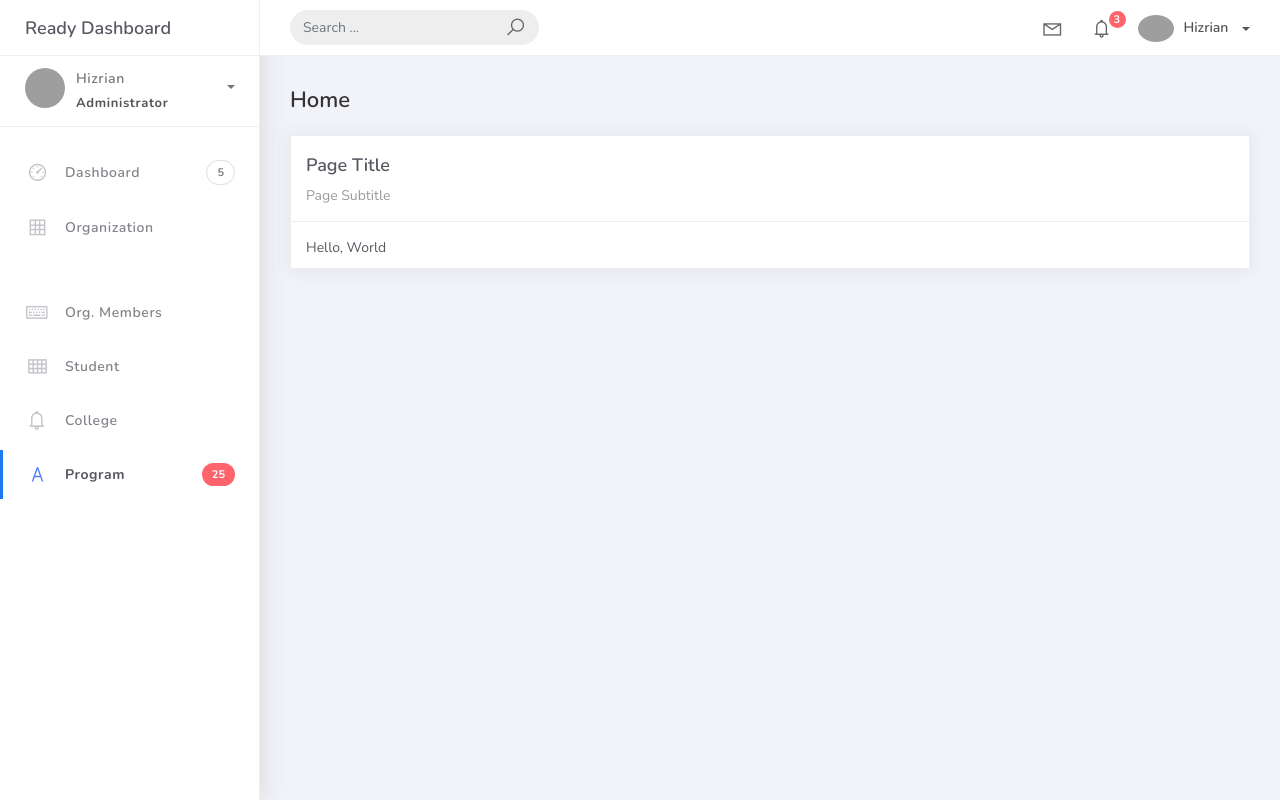
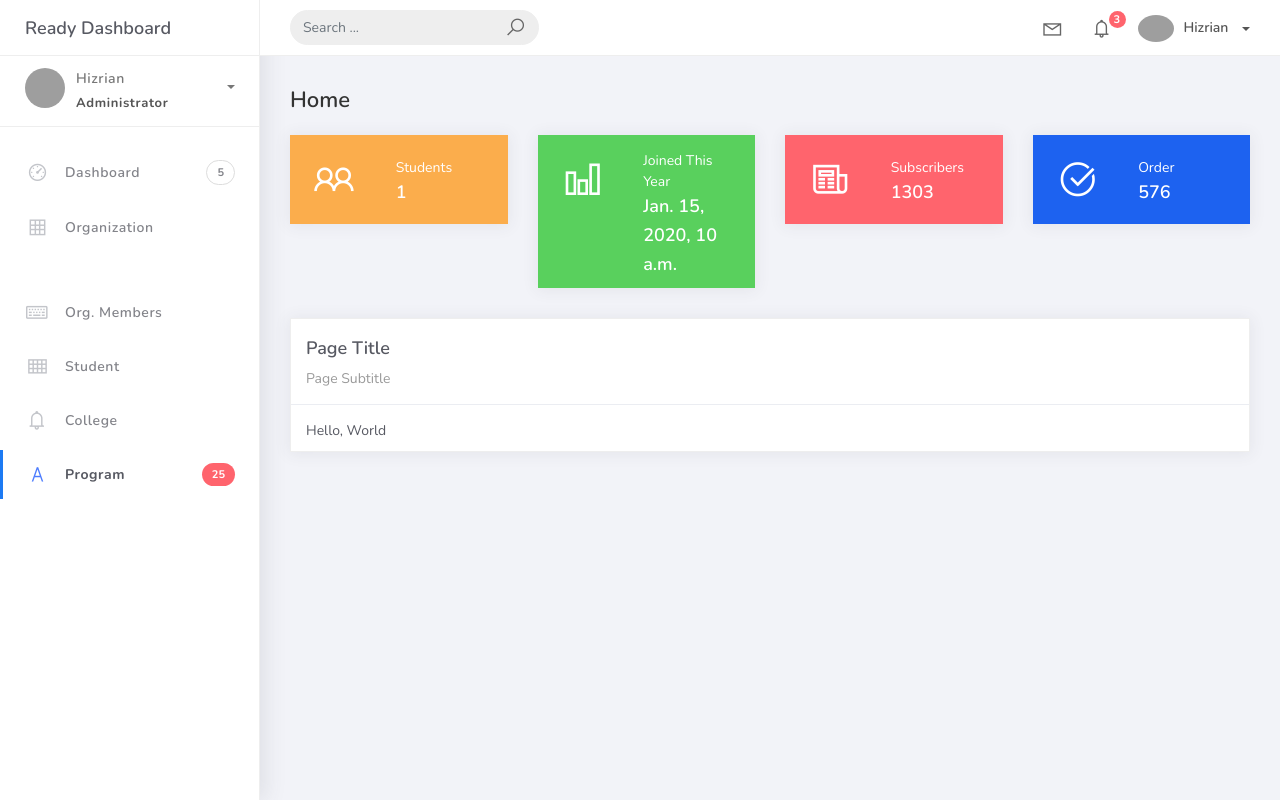
Before and after one commit to zumarragasabine/PSUSphere, a Django app: template projectsite/templates/home.html in a window 1280 px wide. Run offline with Django 5.2, Linux system fonts and the light colour scheme; the template is opened without the code that fills it: most values are stand-ins (such as "Sample title", 1, 10 or a date in 2020); some libraries are stand-ins or nearby versions; grey boxes are pictures that could not be loaded.

Commit message:
add dashboard stat cards with total students and students joined this year

```diff
--- a/projectsite/templates/home.html
+++ b/projectsite/templates/home.html
@@ -5,6 +5,85 @@
 <div class="content">
     <div class="container-fluid">
         <h4 class="page-title">Home</h4>
+        <div class="row">
+            <div class="col-md-3">
+                <div class="card card-stats card-warning">
+                    <div class="card-body">
+                        <div class="row">
+                            <div class="col-5">
+                                <div class="icon-big text-center">
+                                    <i class="la la-users"></i>
+                                </div>
+                            </div>
+                            <div class="col-7 d-flex align-items-center">
+                                <div class="numbers">
+                                    <p class="card-category">Students</p>
+                                    <h4 class="card-title">{{total_students}}</h4>
+                                </div>
+                            </div>
+                        </div>
+                    </div>
+                </div>
+            </div>
+            <div class="col-md-3">
+                <div class="card card-stats card-success">
+                    <div class="card-body">
+                        <div class="row">
+                            <div class="col-5">
+                                <div class="icon-big text-center">
+                                    <i class="la la-bar-chart"></i>
+                                </div>
+                            </div>
+                            <div class="col-7 d-flex align-items-center">
+                                <div class="numbers">
+                                    <p class="card-category">Joined This Year</p>
+                                    <h4 class="card-title">{{students_joined_this_year}}</h4>
+                                </div>
+                            </div>
+                        </div>
+                    </div>
+                </div>
+            </div>
+            <div class="col-md-3">
+                <div class="card card-stats card-danger">
+                    <div class="card-body">
+                        <div class="row">
+                            <div class="col-5">
+                                <div class="icon-big text-center">
+                                    <i class="la la-newspaper-o"></i>
+                                </div>
+                            </div>
+                            <div class="col-7 d-flex align-items-center">
+                                <div class="numbers">
+                                    <p class="card-category">Subscribers</p>
+                                    <h4 class="card-title">1303</h4>
+                                </div>
+                            </div>
+                        </div>
+                    </div>
+                </div>
+            </div>
+            <div class="col-md-3">
+                <div class="card card-stats card-primary">
+                    <div class="card-body">
+                        <div class="row">
+                            <div class="col-5">
+                                <div class="icon-big text-center">
+                                    <i class="la la-check-circle"></i>
+                                </div>
+                            </div>
+                            <div class="col-7 d-flex align-items-center">
+                                <div class="numbers">
+                                    <p class="card-category">Order</p>
+                                    <h4 class="card-title">576</h4>
+                                </div>
+                            </div>
+                        </div>
+                    </div>
+                </div>
+            </div>
+        </div>
+
         <div class="row">
             <div class="col-md-12">
                 <div class="card">
```
